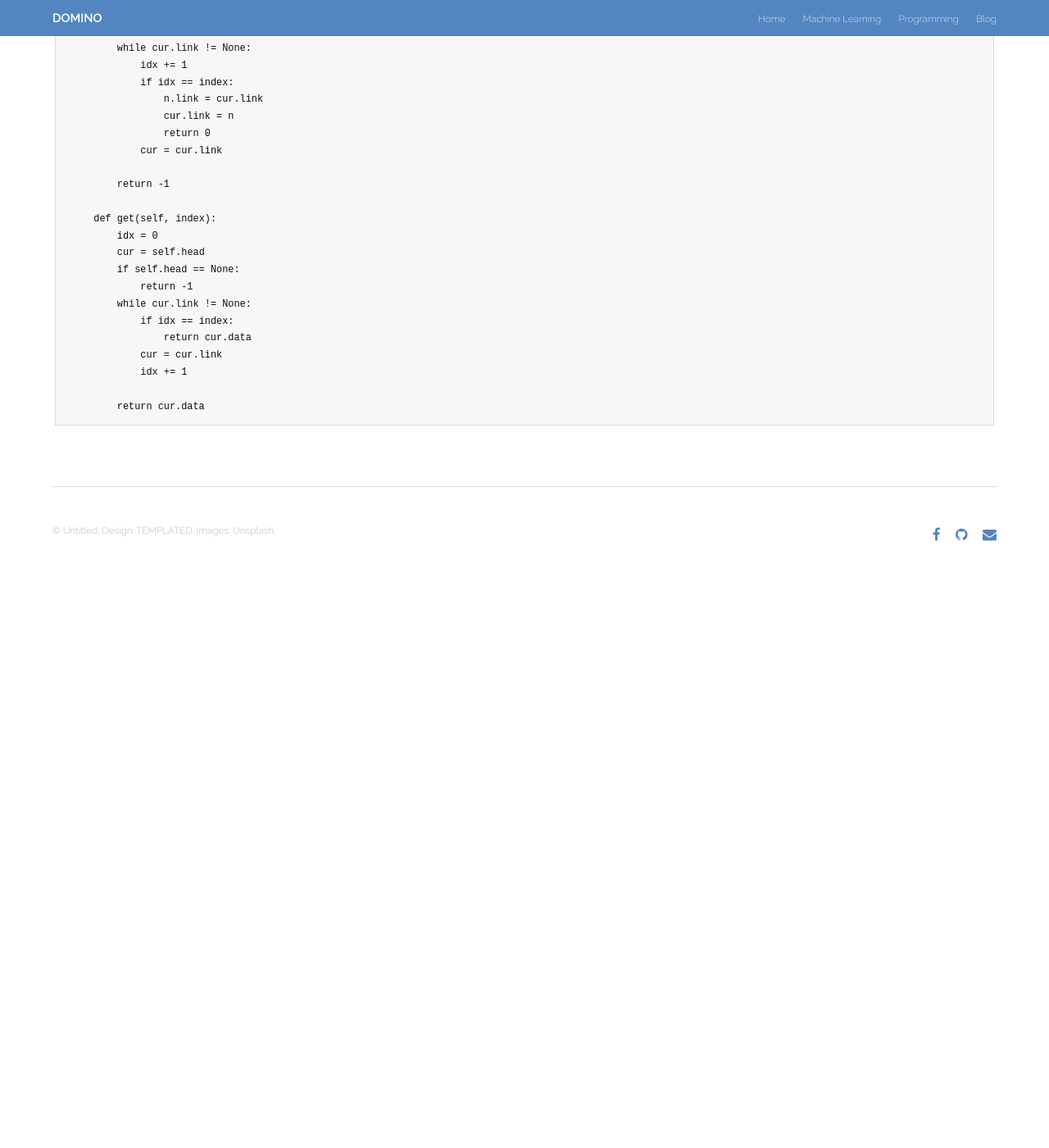
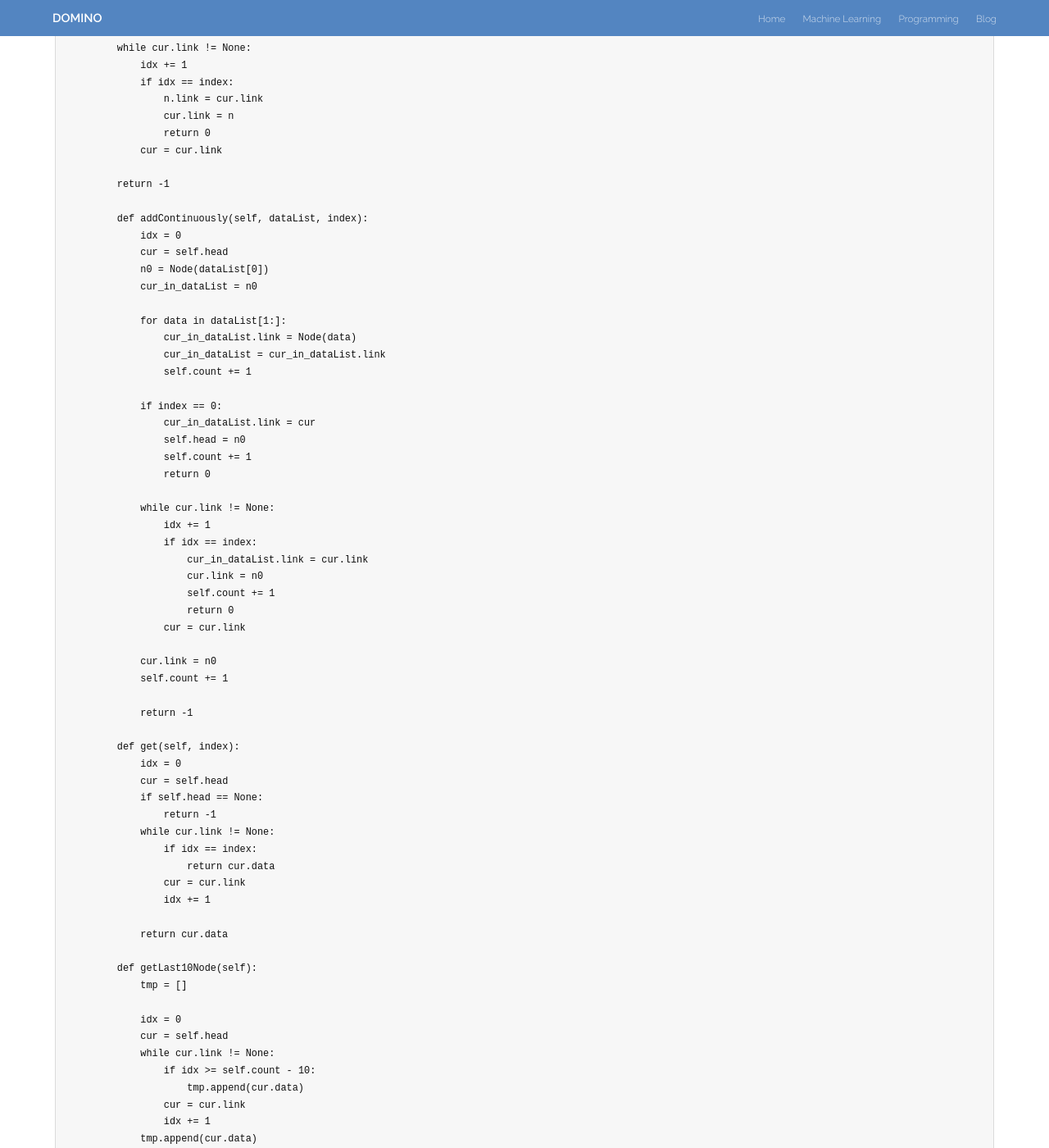
Before and after one commit to backgom2357/backgom2357.github.io, a Jekyll site: the page built from _posts/2019-09-11-python Linked list structure.markdown, in a window 1280 px wide and 1400 px high, scrolled down 1328 px. Shown: the whole window at 82% size. Built offline with Jekyll 4.4.1, drawn with Linux system fonts in a browser that asks for light colours; before the commit the page ends 2023 px from its top, so only the background shows below that; some of the changed text lies outside the part shown.

Commit message:
add 2 method(getLast10Node, addContinuously) to code

````diff
--- a/_posts/2019-09-11-python Linked list structure.markdown
+++ b/_posts/2019-09-11-python Linked list structure.markdown
@@ -64,16 +64,61 @@ class SinglyLinkedList:
 
         return -1
 
-    def get(self, index):
-        idx = 0
-        cur = self.head
-        if self.head == None:
+        def addContinuously(self, dataList, index):
+            idx = 0
+            cur = self.head
+            n0 = Node(dataList[0])
+            cur_in_dataList = n0
+
+            for data in dataList[1:]:
+                cur_in_dataList.link = Node(data)
+                cur_in_dataList = cur_in_dataList.link
+                self.count += 1
+
+            if index == 0:
+                cur_in_dataList.link = cur
+                self.head = n0
+                self.count += 1
+                return 0
+
+            while cur.link != None:
+                idx += 1
+                if idx == index:
+                    cur_in_dataList.link = cur.link
+                    cur.link = n0
+                    self.count += 1
+                    return 0
+                cur = cur.link
+
+            cur.link = n0
+            self.count += 1
+
             return -1
-        while cur.link != None:
-            if idx == index:
-                return cur.data
-            cur = cur.link
-            idx += 1
 
-        return cur.data
+        def get(self, index):
+            idx = 0
+            cur = self.head
+            if self.head == None:
+                return -1
+            while cur.link != None:
+                if idx == index:
+                    return cur.data
+                cur = cur.link
+                idx += 1
+
+            return cur.data
+
+        def getLast10Node(self):
+            tmp = []
+
+            idx = 0
+            cur = self.head
+            while cur.link != None:
+                if idx >= self.count - 10:
+                    tmp.append(cur.data)
+                cur = cur.link
+                idx += 1
+            tmp.append(cur.data)
+
+            return tmp
 ```
````
Also changed, not shown: other parts of _posts/2019-09-11-python Linked list structure.markdown (+1 -1 lines).
